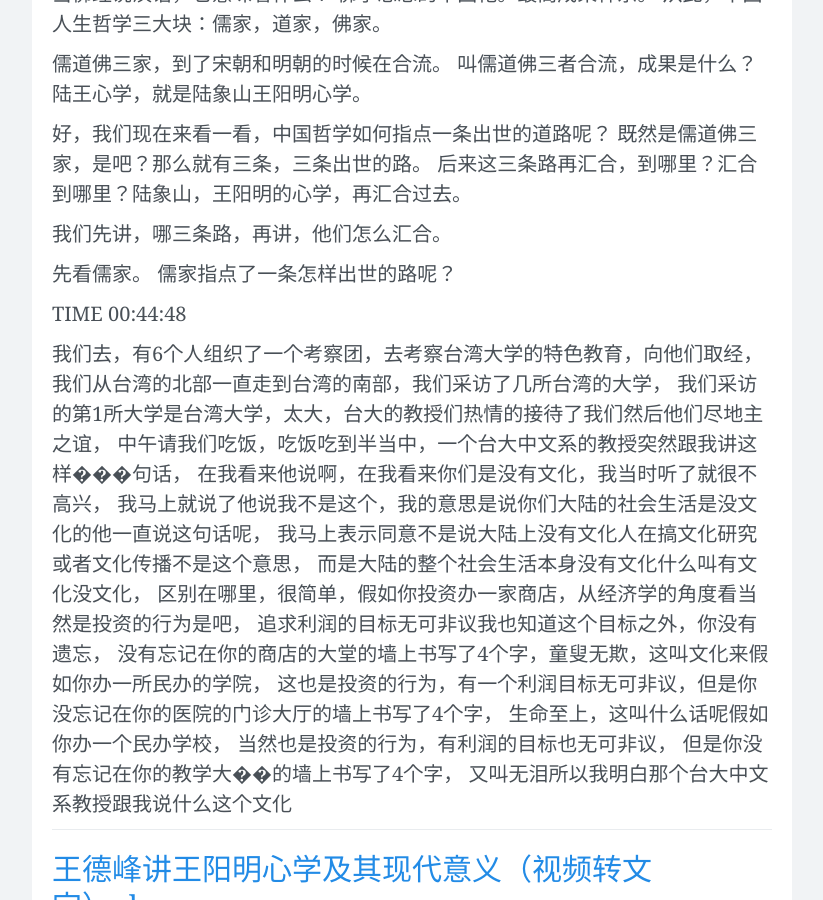
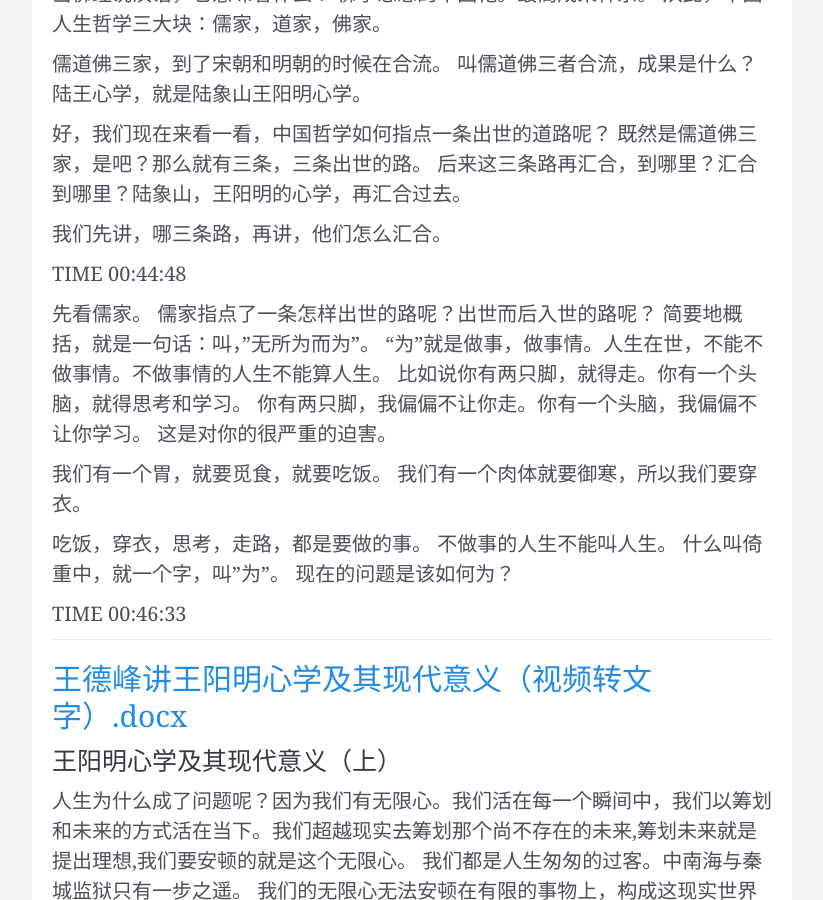
Before and after one commit to wangtiga/wangtiga.github.io, a Jekyll site: the page built from _previews/yangming_school_of_mind.md, in a window 1280 px wide and 900 px high, scrolled down 8821 px. Shown: the whole window, without its empty margins (228-1051 px from the left). Built offline with Jekyll 4.4.1, drawn with Linux system fonts in a browser that asks for light colours; nearby versions of some CDN libraries; comment, search, counter and statistics services are not loaded.

Commit message:
updated from mac

```diff
--- a/_previews/yangming_school_of_mind.md
+++ b/_previews/yangming_school_of_mind.md
@@ -437,36 +437,27 @@ TIME 00:42:50
 
 我们先讲，哪三条路，再讲，他们怎么汇合。
 
+TIME 00:44:48
+
 先看儒家。
-儒家指点了一条怎样出世的路呢？
+儒家指点了一条怎样出世的路呢？出世而后入世的路呢？
+简要地概括，就是一句话：叫，"无所为而为"。
+"为"就是做事，做事情。人生在世，不能不做事情。不做事情的人生不能算人生。
+比如说你有两只脚，就得走。你有一个头脑，就得思考和学习。
+你有两只脚，我偏偏不让你走。你有一个头脑，我偏偏不让你学习。
+这是对你的很严重的迫害。
+
+我们有一个胃，就要觅食，就要吃饭。
+我们有一个肉体就要御寒，所以我们要穿衣。
+
+吃饭，穿衣，思考，走路，都是要做的事。
+不做事的人生不能叫人生。
+什么叫倚重中，就一个字，叫"为"。
+现在的问题是该如何为？
 
 
+TIME 00:46:33
 
-
-
-
-
-
-
-
-TIME 00:44:48
-
-我们去，有6个人组织了一个考察团，去考察台湾大学的特色教育，向他们取经，
-我们从台湾的北部一直走到台湾的南部，我们采访了几所台湾的大学，
-我们采访的第1所大学是台湾大学，太大，台大的教授们热情的接待了我们然后他们尽地主之谊，
-中午请我们吃饭，吃饭吃到半当中，一个台大中文系的教授突然跟我讲这样���句话，
-在我看来他说啊，在我看来你们是没有文化，我当时听了就很不高兴，
-我马上就说了他说我不是这个，我的意思是说你们大陆的社会生活是没文化的他一直说这句话呢，
-我马上表示同意不是说大陆上没有文化人在搞文化研究或者文化传播不是这个意思，
-而是大陆的整个社会生活本身没有文化什么叫有文化没文化，
-区别在哪里，很简单，假如你投资办一家商店，从经济学的角度看当然是投资的行为是吧，
-追求利润的目标无可非议我也知道这个目标之外，你没有遗忘，
-没有忘记在你的商店的大堂的墙上书写了4个字，童叟无欺，这叫文化来假如你办一所民办的学院，
-这也是投资的行为，有一个利润目标无可非议，但是你没忘记在你的医院的门诊大厅的墙上书写了4个字，
-生命至上，这叫什么话呢假如你办一个民办学校，
-当然也是投资的行为，有利润的目标也无可非议，
-但是你没有忘记在你的教学大��的墙上书写了4个字，
-又叫无泪所以我明白那个台大中文系教授跟我说什么这个文化
 
 
 
```
